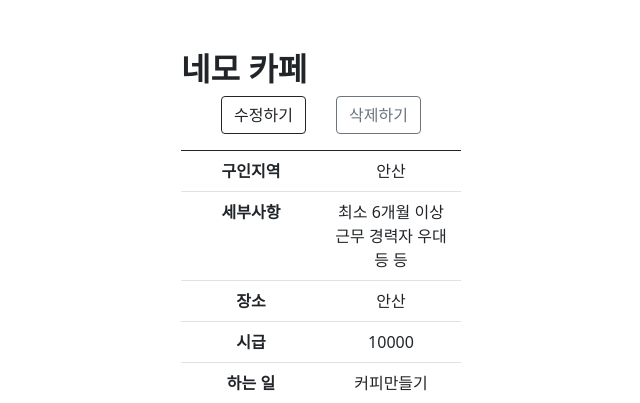
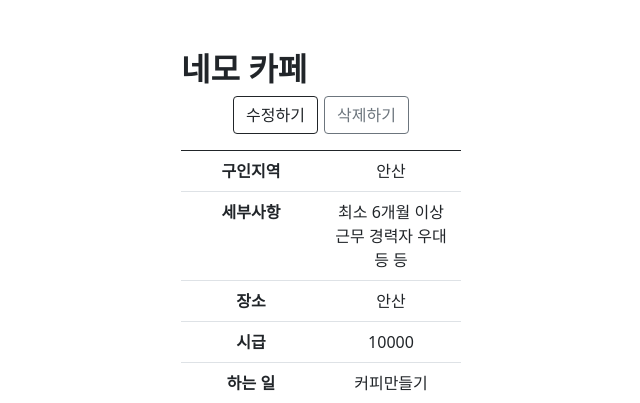
Before and after one commit to minSsan/likelion_9th, a Django app: page /detail/1 in a window 1280 px wide. Shown: the part 395-798 px from the top of the page, without its empty margins (319-959 px from the left). Run offline with Django 3.2, Linux system fonts and the light colour scheme; data comes from the database, SQL or seed files in the repository; both versions use the stored data as it was after the commit.

Commit message:
albamon_clone_coding

```diff
--- a/django/albamon_clone/app/templates/detail.html
+++ b/django/albamon_clone/app/templates/detail.html
@@ -31,7 +31,7 @@
             <table class="table caption-top">
                 <h2 style="text-align: left;"><strong>{{name}}</strong></h2>
                 <a href="{% url 'modify_page' id %}" class="btn btn-outline-dark">수정하기</a>
-                <span style="width: 30px;"></span>
+                <span style="width: 6px;"></span>
                 <a href="{% url 'delete' id %}" class="btn btn-outline-secondary">삭제하기</a>
                 <thead>
                   <tr>
```
Also changed, not shown: django/albamon_clone/db.sqlite3.
